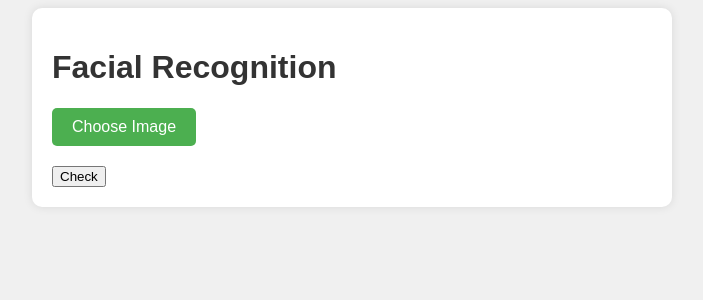
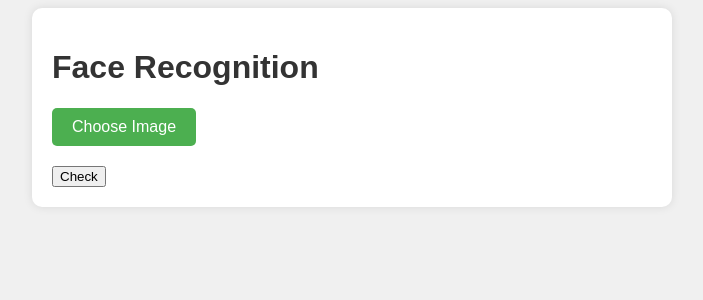
Before and after one commit to logesh81098/Face-Recognition, a Flask app: page / in a window 1280 px wide. Shown: the top 300 px of the page, without its empty margins (288-991 px from the left). Run offline with Flask 3, Linux system fonts and the light colour scheme.

Commit message:
Updated Application Index file

```diff
--- a/templates/index.html
+++ b/templates/index.html
@@ -3,7 +3,7 @@
 <head>
     <meta charset="UTF-8">
     <meta name="viewport" content="width=device-width, initial-scale=1.0">
-    <title>Facial Recognition</title>
+    <title>Face Recognition</title>
     <style>
         body {
             background-color: #f0f0f0; /* Light gray background color */
@@ -49,7 +49,7 @@
 </head>
 <body>
     <div class="container">
-        <h1>Facial Recognition</h1>
+        <h1>Face Recognition</h1>
         <form id="upload-form" method="post" enctype="multipart/form-data">
             <div class="form-group">
                 <label for="file-upload" class="custom-file-upload">Choose Image</label>
```
Also changed, not shown: 2 other files.
